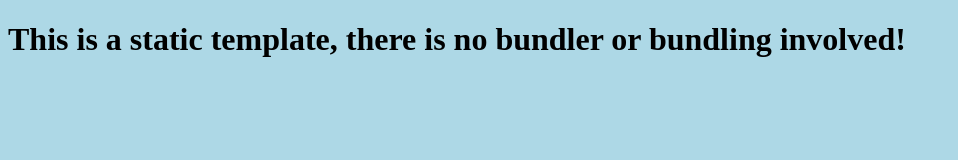
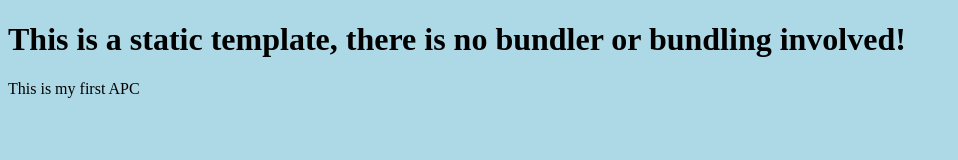
Before and after one commit to 21dpineda/DamianLab11, a website: page index.html in a window 1280 px wide. Shown: the whole page, without its empty margins (0-958 px from the left). Drawn offline with Linux system fonts and the light colour scheme.

Commit message:
My second change

```diff
--- a/index.html
+++ b/index.html
@@ -11,5 +11,6 @@
     <h1>
       This is a static template, there is no bundler or bundling involved!
     </h1>
+    <p>This is my first APC</p>
   </body>
 </html>
```
